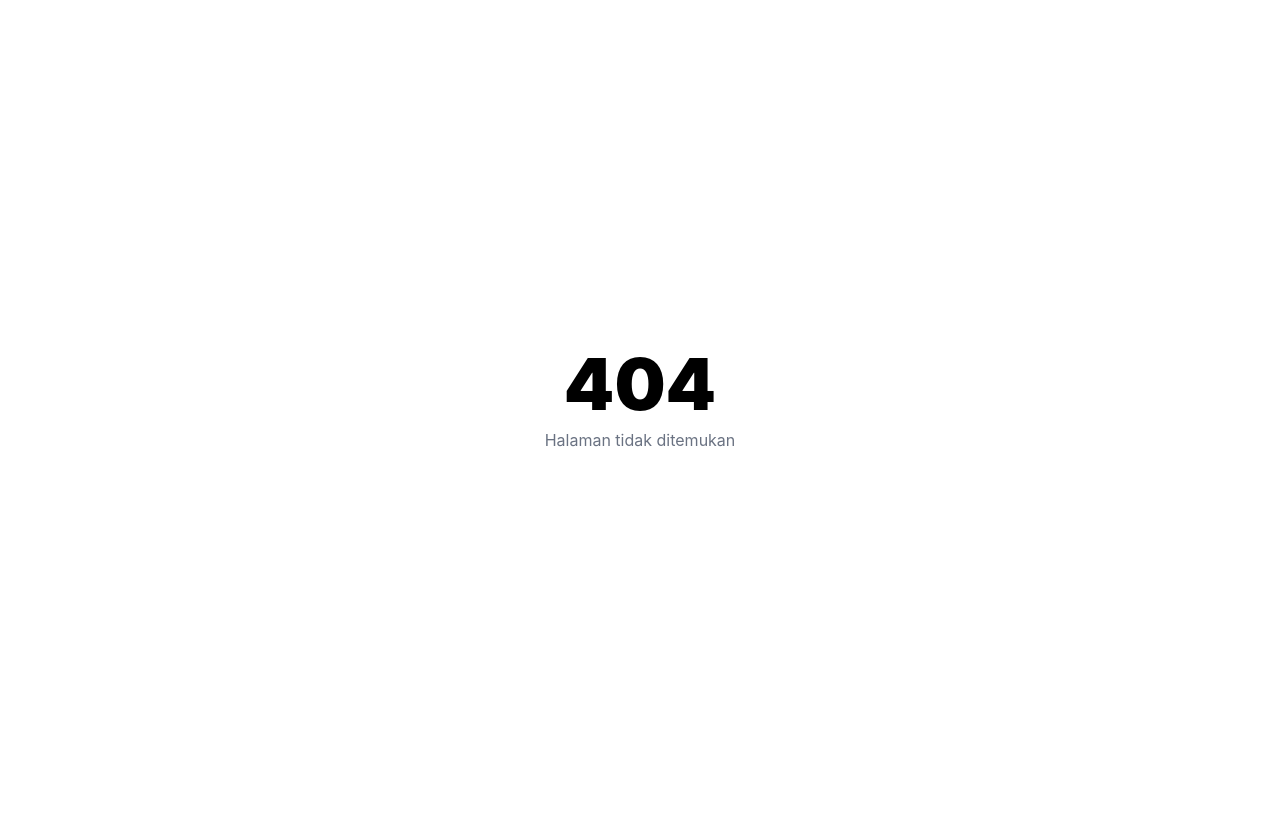
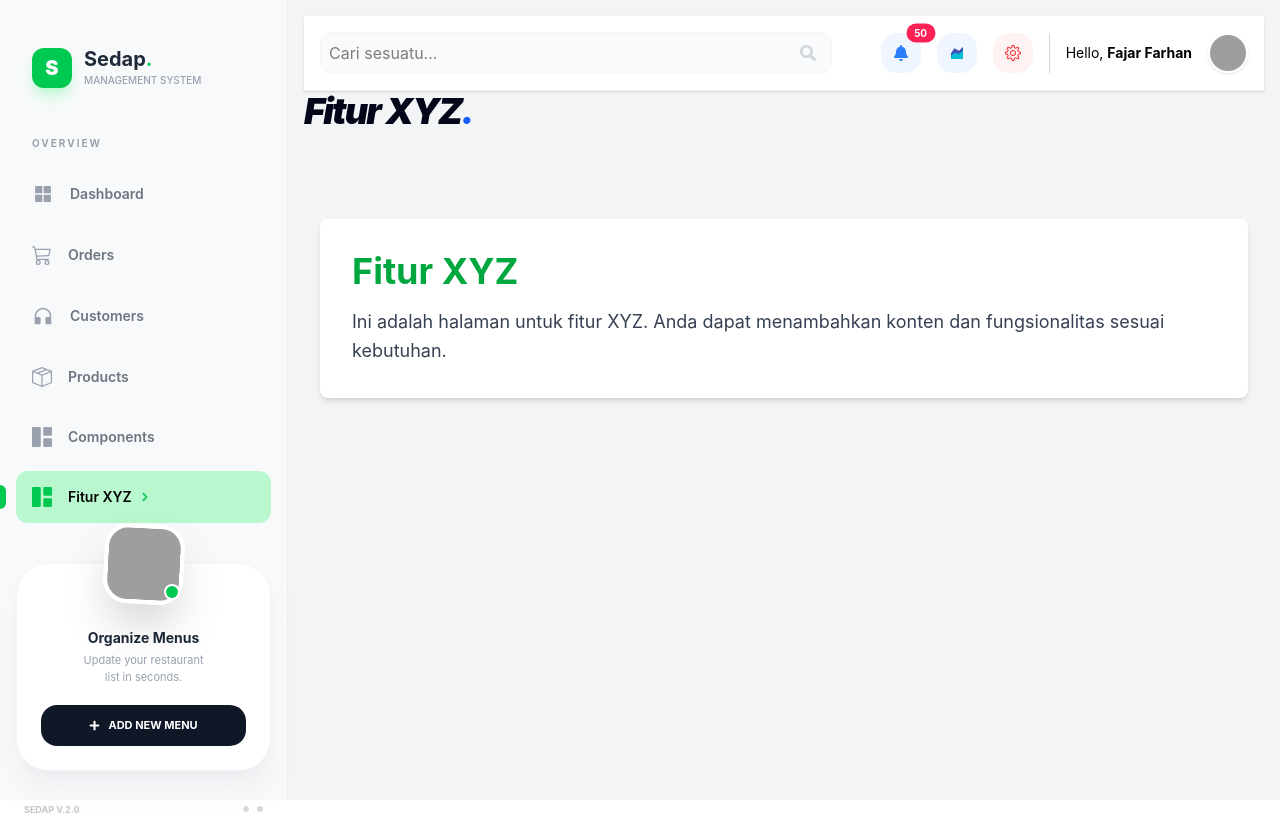
Before and after one commit to fajar24si-hub/prak_react_sid, a React (Vite) app: page /fitur-xyz in a window 1280 px wide. Before the commit this address had no page. Built offline with nearby package versions, Linux system fonts and the light colour scheme; grey boxes are pictures that could not be loaded.

Commit message:
coba fitur baru

```diff
--- a/src/App.jsx
+++ b/src/App.jsx
@@ -18,13 +18,14 @@ const Header = React.lazy(() => import("./components/Header"));
 const Products = React.lazy(() => import("./pages/Products"))
 const ProductDetail = React.lazy(() => import("./pages/ProductDetail.jsx"))
 const Components = React.lazy(() => import("./pages/Components"))
+const FiturXyz = React.lazy(() => import("./pages/fiturxyz"))
 
 function App() {
   const [searchTerm, setSearchTerm] = useState("");
   const location = useLocation();
 
   // cek apakah route valid
-  const validRoutes = ["/", "/orders", "/customers", "/login", "/register", "/forgot", "/products", "/components" ];
+  const validRoutes = ["/", "/orders", "/customers", "/login", "/register", "/forgot", "/products", "/components", "/fitur-xyz" ];
   const isProductDetail = /^\/products\/\d+$/.test(location.pathname); // cek route /products/:id
   const isErrorPage = !validRoutes.includes(location.pathname) && !isProductDetail;
 
@@ -43,6 +44,7 @@ function App() {
         <Route path="/orders" element={<Orders />} />
         <Route path="/customers" element={<Customers />} />
         <Route path="/components" element={<Components />} />
+        <Route path="/fitur-xyz" element={<FiturXyz />} />
       </Route>
       <Route element={<AuthLayout />}>
         <Route path="/login" element={<Login />} />
--- a/src/components/Sidebar.jsx
+++ b/src/components/Sidebar.jsx
@@ -11,6 +11,7 @@ export default function Sidebar() {
     { id: "customers",  name: "Customers",  icon: <AiFillCustomerService size={22} />,to: "/customers",  end: false },
     { id: "products",   name: "Products",   icon: <BsBoxSeam size={20} />,            to: "/products",   end: false },
     { id: "components", name: "Components", icon: <BsGrid1X2Fill size={20} />,        to: "/components", end: false },
+    { id: "fitur-xyz",  name: "Fitur XYZ",  icon: <BsGrid1X2Fill size={20} />,        to: "/fitur-xyz",  end: false },
 ];
 
     // ✅ menuClass disesuaikan dengan class baru
--- a/src/layouts/MainLayout.jsx
+++ b/src/layouts/MainLayout.jsx
@@ -1,6 +1,6 @@
 import { Outlet } from "react-router-dom";
-import Sidebar from "../pertemuan-5/layouts/Sidebar";
-import Header from "../pertemuan-5/layouts/Header";
+import Sidebar from "../components/Sidebar";
+import Header from "../components/Header";
 
 export default function MainLayout() {
     return (
--- /dev/null
+++ b/src/pages/fiturxyz.jsx
@@ -0,0 +1,21 @@
+import PageHeader from "../components/PageHeader";
+import Container from "../components/Container";
+
+export default function FiturXyz() {
+  return (
+    <div>
+      <PageHeader title="Fitur XYZ" />
+      <Container>
+        <div className="bg-white rounded-lg shadow-md p-8">
+          <h1 className="text-4xl font-bold text-green-600 mb-4">
+            Fitur XYZ
+          </h1>
+          <p className="text-lg text-gray-700 leading-relaxed">
+            Ini adalah halaman untuk fitur XYZ. Anda dapat menambahkan konten
+            dan fungsionalitas sesuai kebutuhan.
+          </p>
+        </div>
+      </Container>
+    </div>
+  );
+}
--- a/src/pertemuan-5/layouts/Sidebar.jsx
+++ b/src/pertemuan-5/layouts/Sidebar.jsx
@@ -1,7 +1,7 @@
 import { NavLink } from "react-router-dom";
 import {
   MdDashboard, MdShoppingCart, MdPeople,
-  MdInventory2, MdWidgets
+  MdInventory2, MdWidgets, MdApps
 } from "react-icons/md";
 
 const menuItems = [
@@ -10,6 +10,7 @@ const menuItems = [
   { icon: MdPeople,      label: "Customers",   path: "/customers",  end: false },
   { icon: MdInventory2,  label: "Products",    path: "/products",   end: false },
   { icon: MdWidgets,     label: "Components",  path: "/components", end: false },
+  { icon: MdApps,        label: "Fitur XYZ",   path: "/fitur-xyz",  end: false },
 ];
 
 export default function Sidebar() {
```
